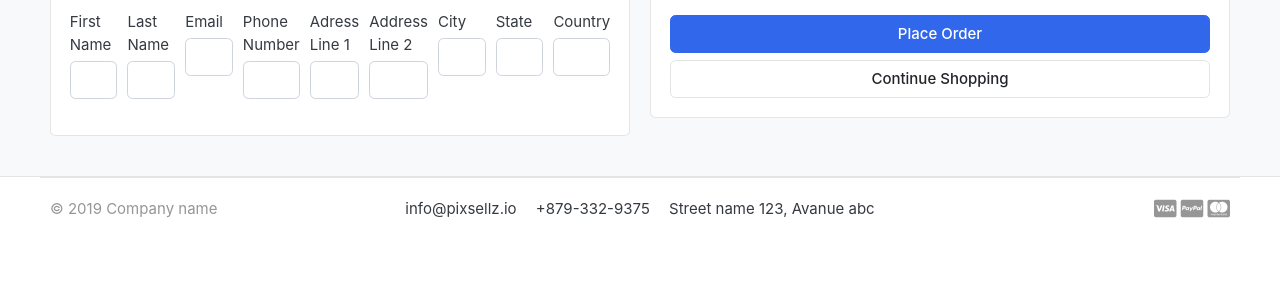
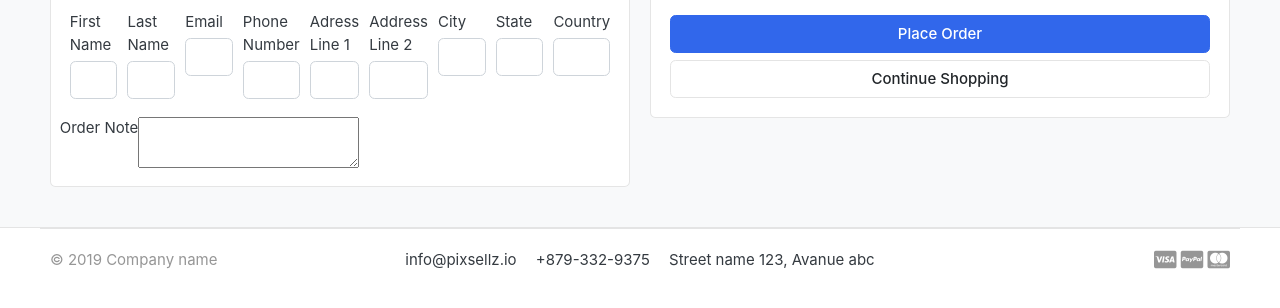
Before and after one commit to RobertoRP101/ecommerceOnline, a Django app: template templates/store/checkout.html in a window 1280 px wide. Shown: the part 218-526 px from the top of the page. Run offline with Django 5.2, Linux system fonts and the light colour scheme; the template is opened without the code that fills it, so the values that code supplies are empty; parts of the project's set-up code (start-up, migrations or seed data) failed here and were passed over; some libraries are stand-ins or nearby versions; some web fonts are replaced.

Commit message:
order note added in form on checkout page

```diff
--- a/templates/store/checkout.html
+++ b/templates/store/checkout.html
@@ -44,11 +44,15 @@
                                 </div>
                                 <div class="col form-group">
                                     <label for="">State</label>
-                                    <input type="text" name="state" class="form-control">
+                                    <input type="text" name="state" class="form-control" required>
                                 </div>
                                 <div class="col form-group">
                                     <label for="">Country</label>
-                                    <input type="text" name="country" class="form-control">
+                                    <input type="text" name="country" class="form-control" required>
+                                </div>
+                                <div class="form-row">
+                                    <label for="">Order Note</label>
+                                    <textarea name="order_note" rows="2"></textarea>
                                 </div>
                             </div>
                         </form>
```
